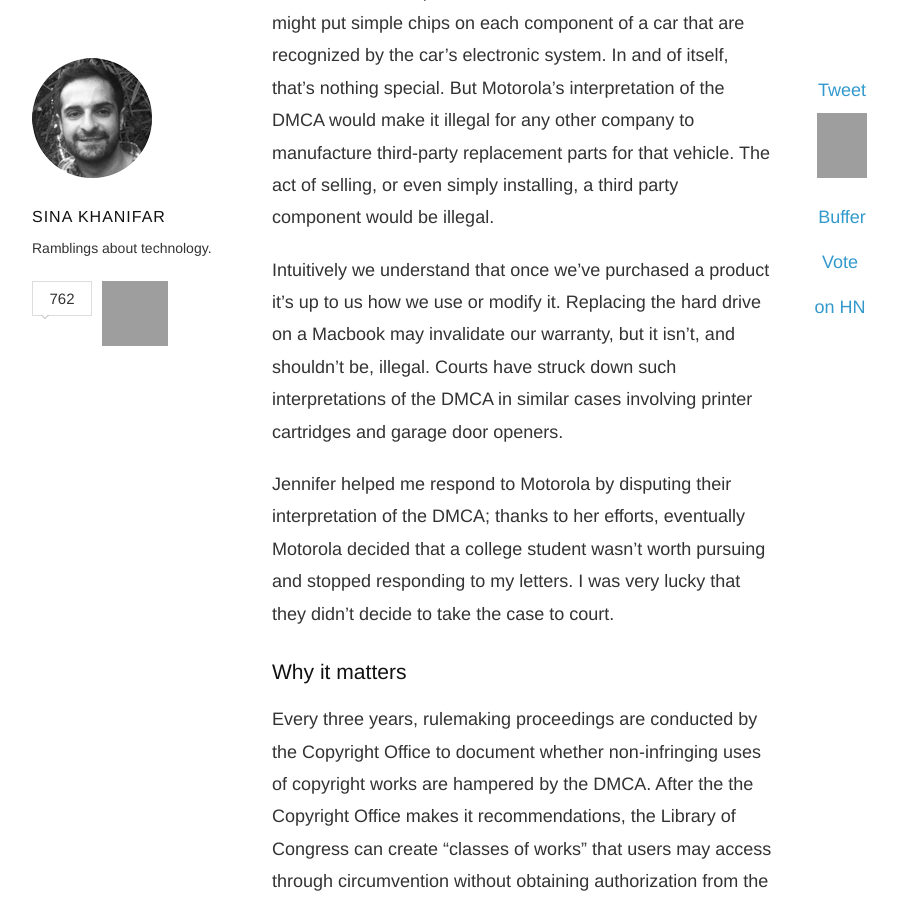
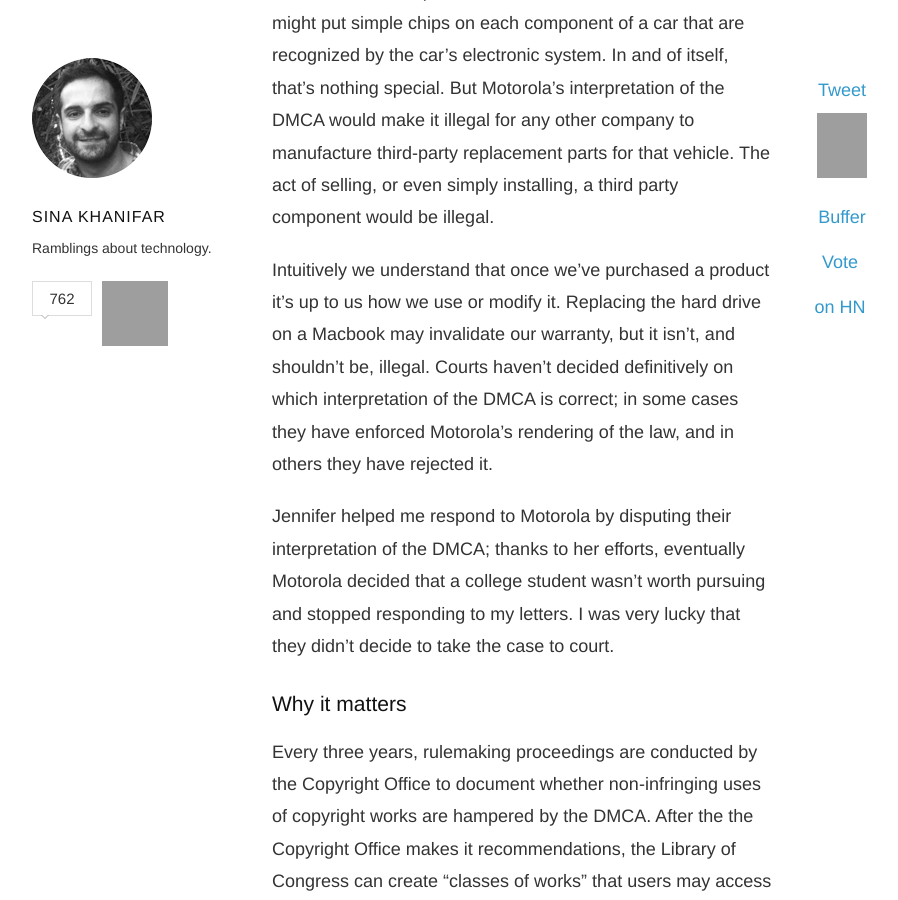
Before and after one commit to sinak/sinak.github.com, a Jekyll site: the page built from _posts/2013-02-03-unlocking-phones.md, in a window 1280 px wide and 900 px high, scrolled down 2396 px, cut to the strip 0-900 px from the top of the window. Shown: the whole strip, without its empty margins (178-1076 px from the left). Built offline with Jekyll 4.4.1, drawn with Linux system fonts in a browser that asks for light colours; nearby versions of some CDN libraries; some web fonts are replaced; Markdown is read by kramdown in place of the engine named in the settings; comment, search, counter and statistics services are not loaded; grey boxes are pictures that could not be loaded.

Commit message:
updates to post

```diff
--- a/_posts/2013-02-03-unlocking-phones.md
+++ b/_posts/2013-02-03-unlocking-phones.md
@@ -33,7 +33,7 @@ But unlocking a phone has nothing to do with copyright infringement, and using t
 
 Let’s take an example: it’s conceivable that a car manufacturer might put simple chips on each component of a car that are recognized by the car’s electronic system. In and of itself, that’s nothing special. But Motorola’s interpretation of the DMCA would make it illegal for any other company to manufacture third-party replacement parts for that vehicle. The act of selling, or even simply installing, a third party component would be illegal.
 
-Intuitively we understand that once we’ve purchased a product it’s up to us how we use or modify it. Replacing the hard drive on a Macbook may invalidate our warranty, but it isn’t, and shouldn’t be, illegal. Courts have struck down such interpretations of the DMCA in similar cases involving printer cartridges and garage door openers.
+Intuitively we understand that once we’ve purchased a product it’s up to us how we use or modify it. Replacing the hard drive on a Macbook may invalidate our warranty, but it isn’t, and shouldn’t be, illegal. Courts haven’t decided definitively on which interpretation of the DMCA is correct; in some cases they have enforced Motorola's rendering of the law, and in others they have rejected it.
 
 Jennifer helped me respond to Motorola by disputing their interpretation of the DMCA; thanks to her efforts, eventually Motorola decided that a college student wasn’t worth pursuing and stopped responding to my letters. I was very lucky that they didn’t decide to take the case to court.
 
```
